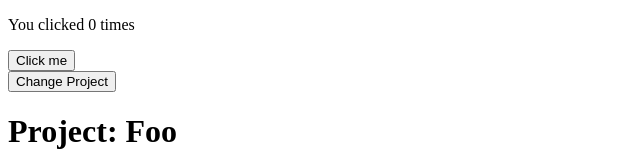
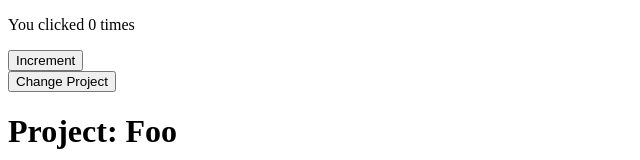
Before and after one commit to muscaiu/hooks-practice, a React (Create React App) app: page / in a window 1280 px wide. Shown: the top 160 px of the page, without its empty margins (0-640 px from the left). Built offline with nearby package versions, Linux system fonts and the light colour scheme.

Commit message:
adding test coverage attepmt

```diff
--- a/src/App.js
+++ b/src/App.js
@@ -1,6 +1,5 @@
 import React, { Component } from 'react';
 
-// import 'App.css';
 import UseState from 'UseState';
 import UseEffect from 'UseEffect';
 import SearchGithub from 'CustomHook';
--- a/src/UseState.js
+++ b/src/UseState.js
@@ -2,13 +2,16 @@ import React, { useState } from 'react';
 
 function UseEffect() {
   const [count, setCount] = useState(0);
-  console.log('count', count);
+
+  const handleIncrement = () => {
+    setCount(count + 1)
+  }
 
   return (
     <div>
       <p>You clicked {count} times</p>
-      <button onClick={() => setCount(count + 1)}>
-        Click me
+      <button onClick={handleIncrement}>
+        Increment
       </button>
     </div>
   );
--- a/src/index.js
+++ b/src/index.js
@@ -1,6 +1,6 @@
 import React from 'react';
 import ReactDOM from 'react-dom';
-import App from './App';
+import App from 'App';
 import * as serviceWorker from './serviceWorker';
 
 ReactDOM.render(<App />, document.getElementById('root'));
```
Also changed, not shown: package.json (+12 -2 lines), 2 other files (tests, documents, lock files or other folders).
